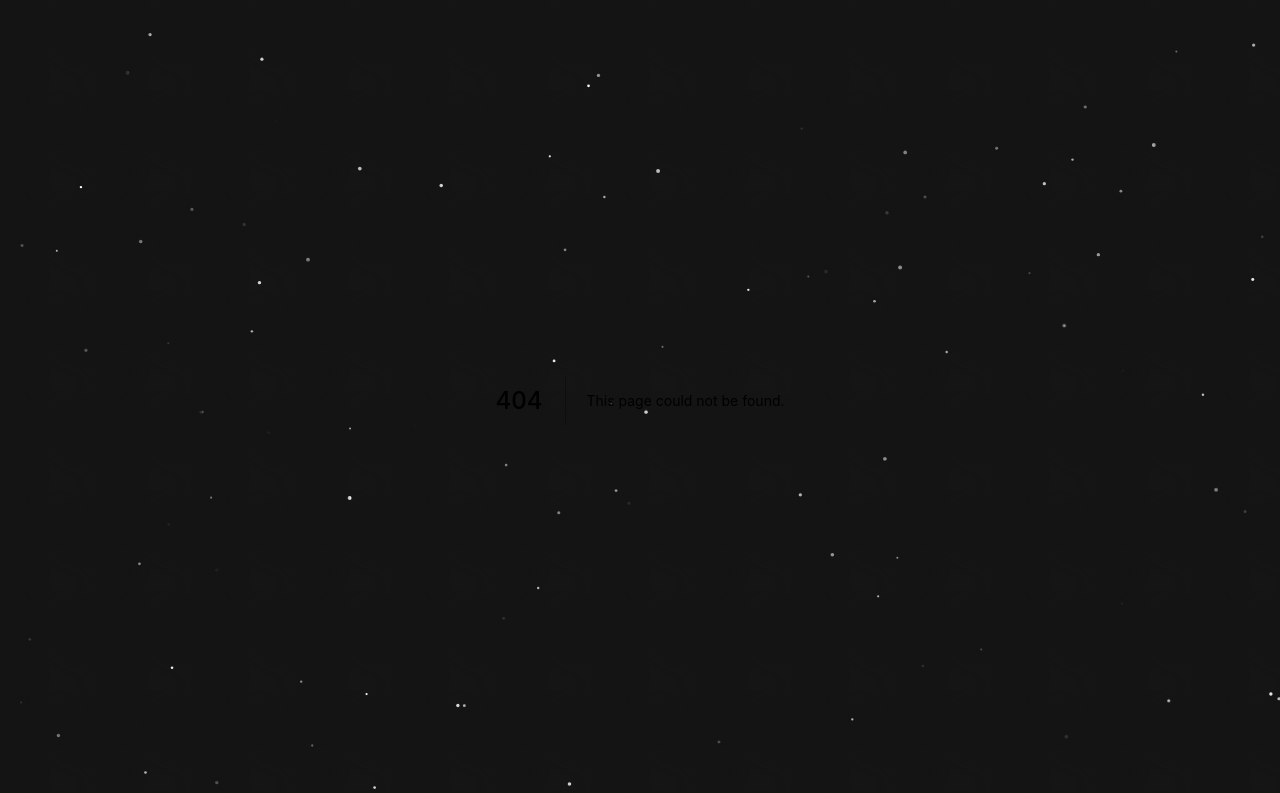
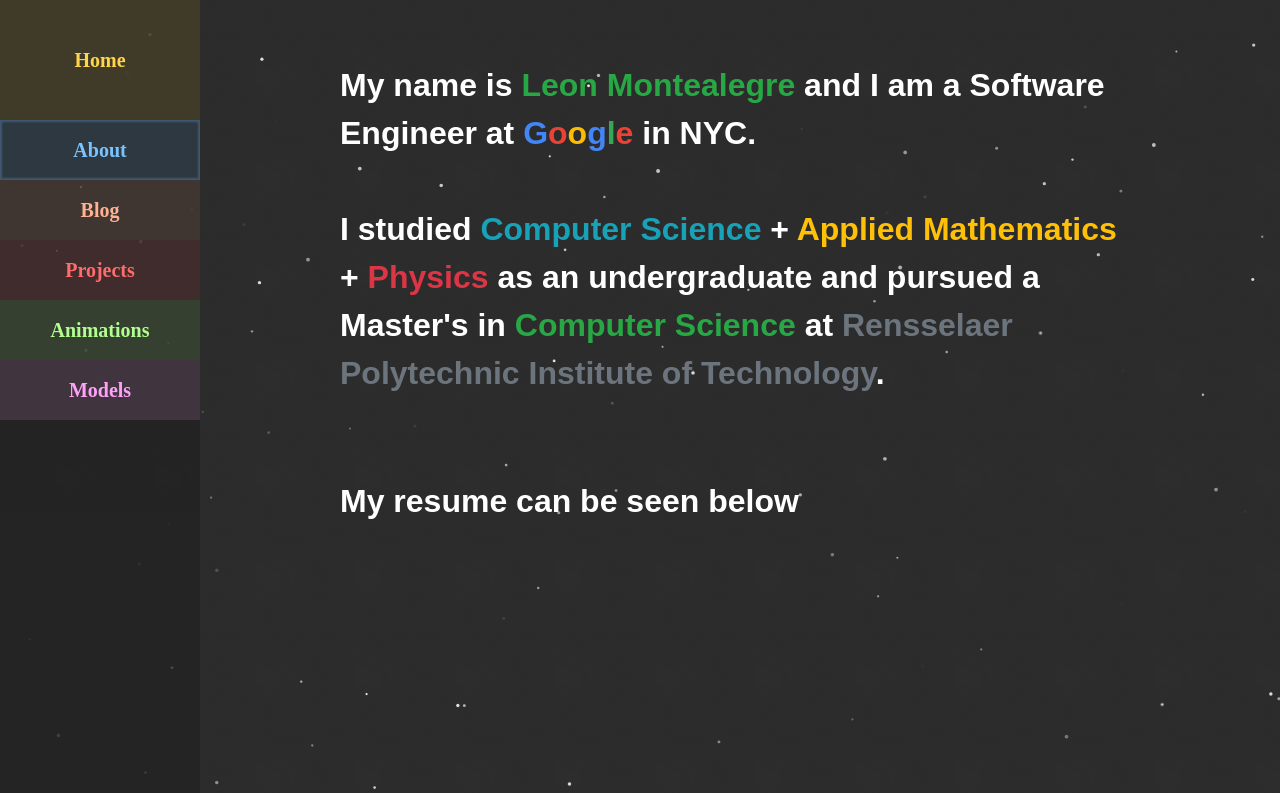
Before and after one commit to LeonMontealegre/Website, a Next.js app: page /about in a window 1280 px wide. Before the commit this address had no page. Shown: the top 793 px of the page. Built offline with nearby package versions, Linux system fonts and the light colour scheme; a web font is replaced by a local one.

Commit message:
Added sidebar component and initial about page

```diff
--- a/src/components/Footer/index.module.scss
+++ b/src/components/Footer/index.module.scss
@@ -3,6 +3,8 @@
 .footer {
     display: flex;
     flex-direction: row;
+
+    z-index: 5;
 
     // position: absolute;
     width: 100%;
--- a/src/components/Planet/index.tsx
+++ b/src/components/Planet/index.tsx
@@ -38,7 +38,7 @@
                          ${angle + Math.PI/2}rad, \
                          ${shineColor} ${16 - 0.11*dist}%, \
                          ${color}      ${75 - 0.50*dist}%\
-                     `,
+                     )`,
 
                      // Box shadow halo around the planet
                      boxShadow: `0 0 ${shadowRadius}px ${shadowRadius}px ${borderColor}`,
--- /dev/null
+++ b/src/components/SideMenu/index.module.scss
@@ -0,0 +1,40 @@
+
+
+.sidemenu {
+    position: fixed;
+
+    z-index: 4;
+
+    left: 0;
+    top: 0;
+
+    width: 200px;
+    height: 100vh;
+
+    // padding-top: 60px;
+
+    background-color: transparentize(#222, 0.2);
+
+    & > div:first-child {
+        height: 120px;
+        line-height: 120px;
+    }
+    & > div {
+        width: 100%;
+        height: 60px;
+        line-height: 60px;
+
+        // color: white;
+
+        font-size: 20px;
+        font-weight: bold;
+        text-align: center;
+        vertical-align: middle;
+
+        &:hover {
+            cursor: pointer;
+
+            background-color: transparentize(#111, 0.5);
+        }
+    }
+}
--- /dev/null
+++ b/src/components/SideMenu/index.tsx
@@ -0,0 +1,26 @@
+import Link from "next/link";
+import {Brighten, ColorToHex, HexToColor} from "utils/colors";
+
+import {PLANETS} from "utils/planets";
+
+import styles from "./index.module.scss";
+
+
+type Props = {
+    activePage: string;
+}
+export const SideMenu = ({ activePage }: Props) => (
+    <div className={styles["sidemenu"]}>
+        {PLANETS.map(p => (
+            <Link key={p.text} href={p.href}>
+                <div style={{
+                    color: p.shineColor,
+                    backgroundColor: `${p.shineColor}22`,
+                    boxShadow: (p.text === activePage ? `inset 0 0 2px 2px ${p.borderColor}55` : ""),
+                }}>
+                    {p.text}
+                </div>
+            </Link>
+        ))}
+    </div>
+);
--- /dev/null
+++ b/src/components/layouts/PageLayout/index.module.scss
@@ -0,0 +1,40 @@
+
+.wrapper {
+    position: relative;
+
+    box-sizing: border-box;
+
+    width: calc(100% - 200px);
+
+    margin-left: 200px;
+}
+
+.container {
+    position: relative;
+
+    margin: 0 auto;
+    max-width: 800px;
+
+    padding: 20px 40px;
+    padding-top: 40px;
+
+    // font-family:'Gill Sans', 'Gill Sans MT', Calibri, 'Trebuchet MS', sans-serif;
+    font-family: Arial, Helvetica, sans-serif;
+
+    &::before {
+        content: "";
+
+        position: fixed;
+
+        left: 0;
+        top: 0;
+        width: 100vw;
+        height: 100vh;
+
+        z-index: -1;
+
+        background-color: rgba(255, 255, 255, 0.1);
+    }
+
+    overflow-y: none;
+}
--- /dev/null
+++ b/src/components/layouts/PageLayout/index.tsx
@@ -0,0 +1,17 @@
+import {SideMenu} from "components/SideMenu";
+
+import styles from "./index.module.scss";
+
+
+type Props = {
+    activePage: string;
+    children: JSX.Element;
+}
+export const PageLayout = ({ activePage, children }: Props) => (<>
+    <SideMenu activePage={activePage} />
+    <div className={styles["wrapper"]}>
+        <div className={styles["container"]}>
+            {children}
+        </div>
+    </div>
+</>);
--- a/src/pages/_app.tsx
+++ b/src/pages/_app.tsx
@@ -1,4 +1,4 @@
-import type { AppProps } from "next/app";
+import type {AppProps} from "next/app";
 
 import {Background} from "components/Background";
 import {Footer} from "components/Footer";
@@ -18,5 +18,4 @@
     </>
 }
 
-
 export default MyApp;
--- /dev/null
+++ b/src/pages/about/index.module.scss
@@ -0,0 +1,29 @@
+
+#sidebar-About {
+    border-right: 2px solid cyan;
+}
+
+.container {
+    & > div {
+        width: 100%;
+
+        display: flex;
+
+        flex-direction: column;
+        align-content: center;
+        justify-content: center;
+    }
+
+    // margin-left: 200px;
+    // margin: 0 auto;
+    // max-width: 860px;
+
+    // padding: 20px 40px;
+
+    // // font-family:'Gill Sans', 'Gill Sans MT', Calibri, 'Trebuchet MS', sans-serif;
+    // font-family: Arial, Helvetica, sans-serif;
+
+    // background-color: rgba(255, 255, 255, 0.1);
+
+    // overflow-y: none;
+}
--- /dev/null
+++ b/src/pages/about/index.tsx
@@ -0,0 +1,42 @@
+import {PageLayout} from "components/layouts/PageLayout";
+import type {NextPage} from "next";
+
+import styles from "./index.module.scss";
+
+
+const AboutPage: NextPage = () => {
+    return (
+        <PageLayout activePage="About">
+            <div className={styles["container"]}>
+                <h1 id="about">
+                    My name is <span className="text-success">Leon Montealegre</span> and I am a
+                    Software Engineer at
+                    <span style={{ color: "#4285F4" }}> G</span>
+                    <span style={{ color: "#EA4335" }}>o</span>
+                    <span style={{ color: "#FBBC05" }}>o</span>
+                    <span style={{ color: "#4285F4" }}>g</span>
+                    <span style={{ color: "#34A853" }}>l</span>
+                    <span style={{ color: "#EA4335" }}>e</span> in NYC.
+                    <br /><br />
+                    I studied <span className="text-info">
+                        Computer Science
+                    </span> + <span className="text-warning">
+                        Applied Mathematics
+                    </span> + <span className="text-danger">
+                        Physics
+                    </span> as an undergraduate and pursued
+                    a Master's in <span className="text-success">Computer Science</span> at
+                    <span className="text-secondary"> Rensselaer Polytechnic Institute of Technology</span>.
+                    <br /><br />
+                    <p>My resume can be seen below</p>
+                </h1>
+                <div>
+                    <embed src="/res/resume.pdf#toolbar=0" width="100%" height="1020" />
+                </div>
+            </div>
+        </PageLayout>
+    );
+}
+
+
+export default AboutPage;
--- a/src/pages/index.module.scss
+++ b/src/pages/index.module.scss
@@ -15,7 +15,6 @@
     will-change: transform;
 
     position: absolute;
-
     z-index: 1;
 
     border-radius: 50%;
@@ -23,7 +22,6 @@
     text-align: center;
 
     transition: transform 0.5s;
-
     transform: translate(-50%, -50%);
 
     background-repeat: repeat;
```
Also changed, not shown: src/pages/usePlanetInfo.ts (deleted, +0 -79 lines), 1 other file (tests, documents, lock files or other folders).
